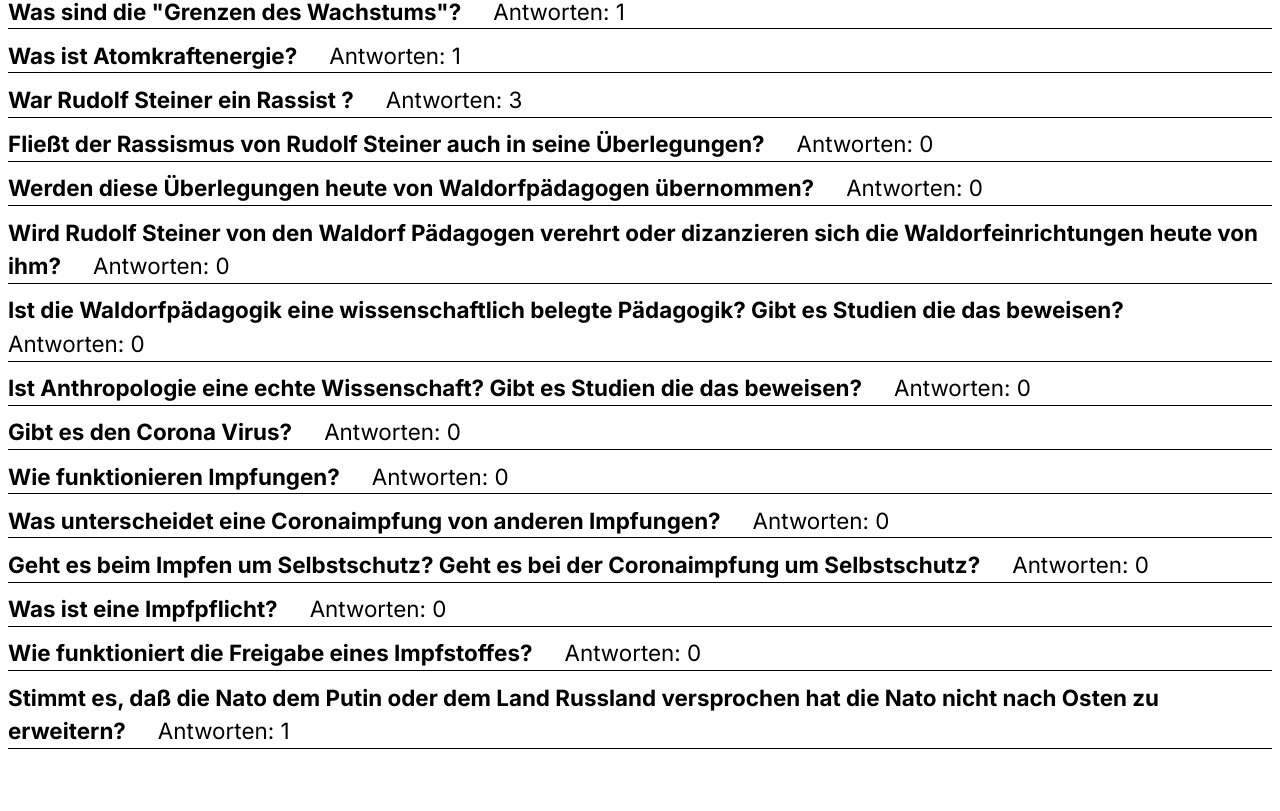
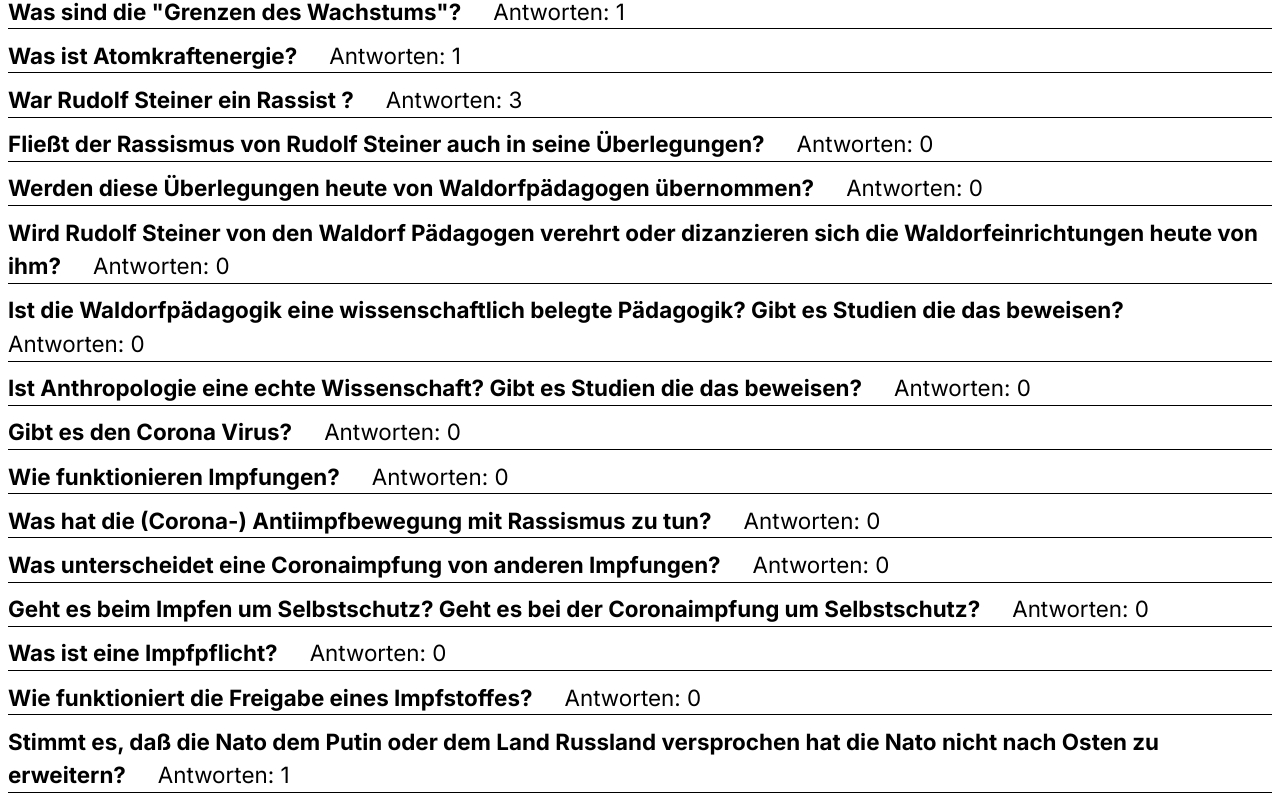
Before and after one commit to mumbablooz/faktencheck, a Next.js app: page /questions in a window 1280 px wide. Shown: the part 474-1285 px from the top of the page. Before the commit the page ends 1240 px from the top, so only its background shows below. Built offline with nearby package versions, Linux system fonts and the light colour scheme.

Commit message:
Update questionsArray.js

```diff
--- a/app/daten/questionsArray.js
+++ b/app/daten/questionsArray.js
@@ -71,6 +71,12 @@
             answers: [],
             categorys: ["impfen","wissenschaft","rassismus"],
             },
+                    {
+                question: "Was hat die (Corona-) Antiimpfbewegung mit Rassismus zu tun?",
+                answered: "inProgress",
+                answers: [],
+                categorys: ["impfen","wissenschaft","rassismus"],
+                },
             {
             question: "Was unterscheidet eine Coronaimpfung von anderen Impfungen?",
             answered: "inProgress",
```
